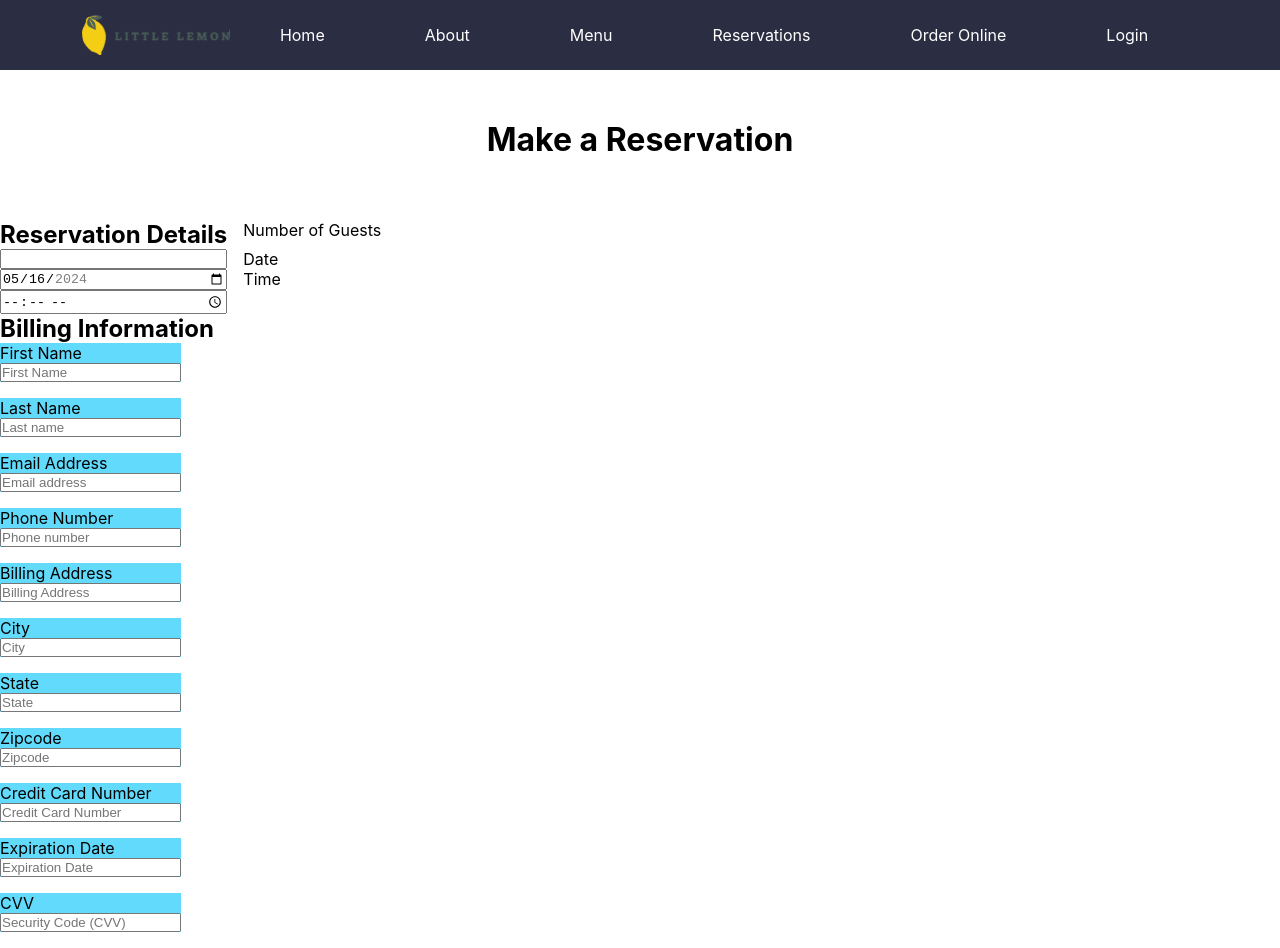
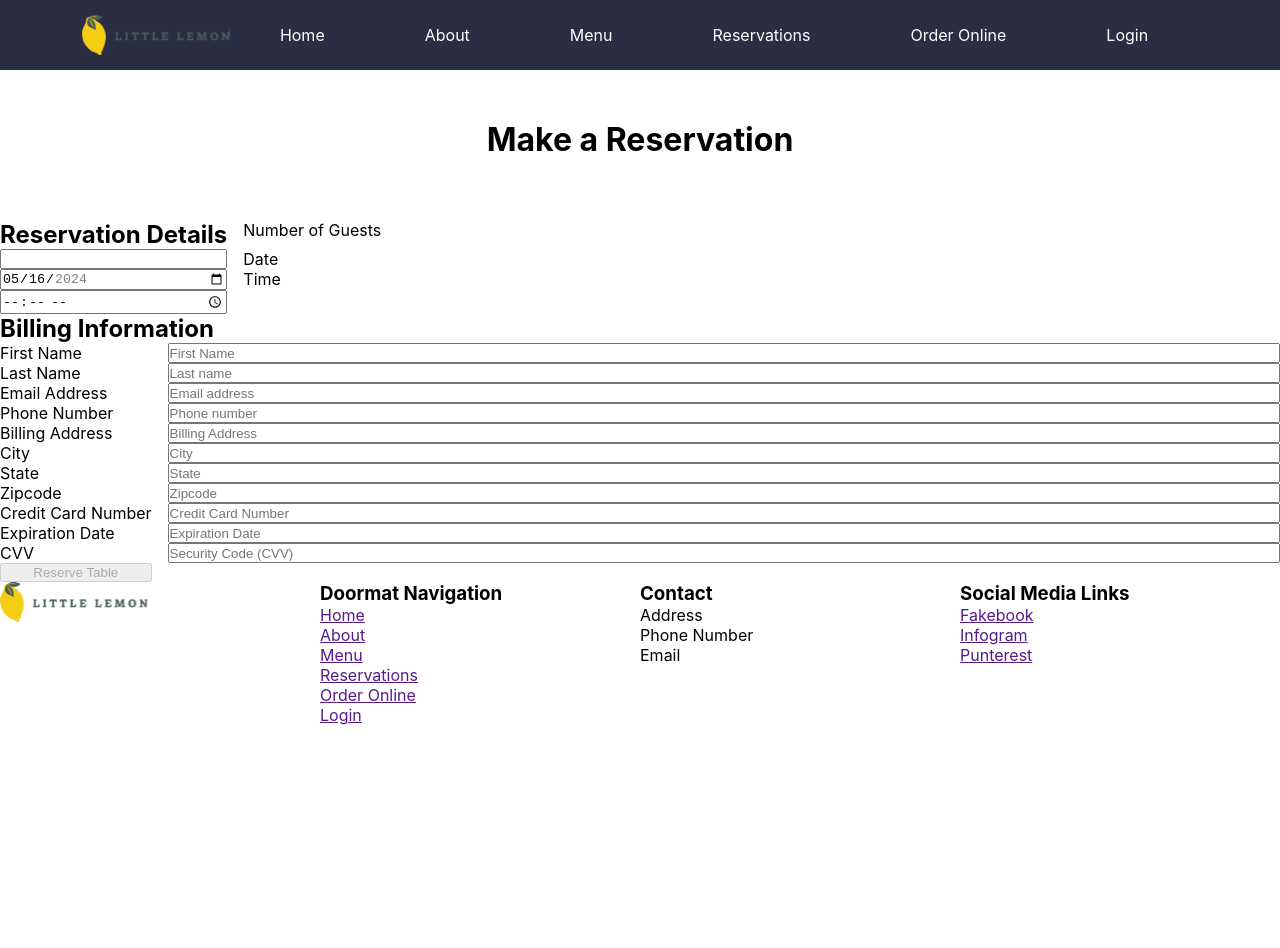
Before and after one commit to digitAI-4N6/little-lemon, a React (Create React App) app: page / in a window 1280 px wide. Shown: the top 948 px of the page. After the commit the page ends 800 px from the top, so only its background shows below. Built offline with nearby package versions, Linux system fonts and the light colour scheme.

Commit message:
add input names
add input names

```diff
--- a/src/components/BillingInformation.js
+++ b/src/components/BillingInformation.js
@@ -59,8 +59,6 @@ export default function BillingInformation() {
     <>
       <h2>Billing Information</h2>
       <form className="billing" onSubmit={handleSubmit}>
-        <ul className="basicInfo">
-          <li>
             <label for="firstName">First Name</label>
             <input
               type="text"
@@ -68,9 +66,8 @@ export default function BillingInformation() {
               value={firstName}
               onChange={(e) => setFirstName(e.target.value)}
               id="firstName"
+              name="firstName"
             />
-          </li>
-          <li>
             <label for="lastName">Last Name</label>
             <input
               type="text"
@@ -78,9 +75,8 @@ export default function BillingInformation() {
               value={lastName}
               onChange={(e) => setLastName(e.target.value)}
               id="lastName"
+              name="lastName"
             />
-          </li>
-          <li>
             <label for="email">Email Address</label>
             <input
               type="email"
@@ -88,9 +84,8 @@ export default function BillingInformation() {
               value={email}
               onChange={(e) => setEmail(e.target.value)}
               id="email"
+              name="email"
             />
-          </li>
-          <li>
             <label for="phone">Phone Number</label>
             <input
               type="phone"
@@ -98,11 +93,8 @@ export default function BillingInformation() {
               value={phone}
               onChange={(e) => setPhone(e.target.value)}
               id="phone"
+              name="phone"
             />
-          </li>
-          {/* </ul>
-        <ul className="address"> */}
-          <li>
             <label for="address">Billing Address</label>
             <input
               type="text"
@@ -110,9 +102,8 @@ export default function BillingInformation() {
               value={address}
               onChange={(e) => setAddress(e.target.value)}
               id="address"
+              name="address"
             />
-          </li>
-          <li>
             <label for="city">City</label>
             <input
               type="text"
@@ -120,9 +111,8 @@ export default function BillingInformation() {
               value={city}
               onChange={(e) => setCity(e.target.value)}
               id="city"
+              name="city"
             />
-          </li>
-          <li>
             <label for="state">State</label>
             <input
               type="text"
@@ -130,9 +120,8 @@ export default function BillingInformation() {
               value={state}
               onChange={(e) => setState(e.target.value)}
               id="state"
+              name="state"
             />
-          </li>
-          <li>
             <label for="zipcode">Zipcode</label>
             <input
               type="text"
@@ -140,11 +129,8 @@ export default function BillingInformation() {
               value={zipcode}
               onChange={(e) => setZipcode(e.target.value)}
               id="zipcode"
+              name="zipcode"
             />
-          </li>
-          {/* </ul>
-        <ul className="creditDetails"> */}
-          <li>
             <label for="credit">Credit Card Number</label>
             <input
               type="text"
@@ -152,9 +138,8 @@ export default function BillingInformation() {
               value={credit}
               onChange={(e) => setCredit(e.target.value)}
               id="credit"
+              name="credit"
             />
-          </li>
-          <li>
             <label for="expiration">Expiration Date</label>
             <input
               type="text"
@@ -162,9 +147,8 @@ export default function BillingInformation() {
               value={expiration}
               onChange={(e) => setExpiration(e.target.value)}
               id="expiration"
+              name="expiration"
             />
-          </li>
-          <li>
             <label for="cvv">CVV</label>
             <input
               type="text"
@@ -172,12 +156,11 @@ export default function BillingInformation() {
               value={cvv}
               onChange={(e) => setCVV(e.target.value)}
               id="cvv"
+              name="cvv"
             />
-          </li>
           <button type="submit" disabled={!getIsFormValid()}>
             Reserve Table
           </button>
-        </ul>
       </form>
     </>
   );
```
